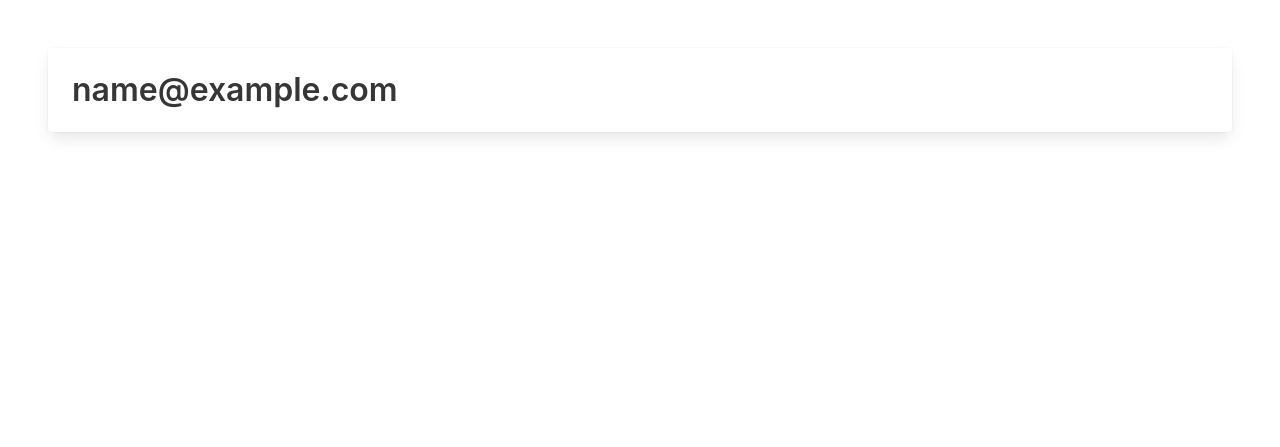
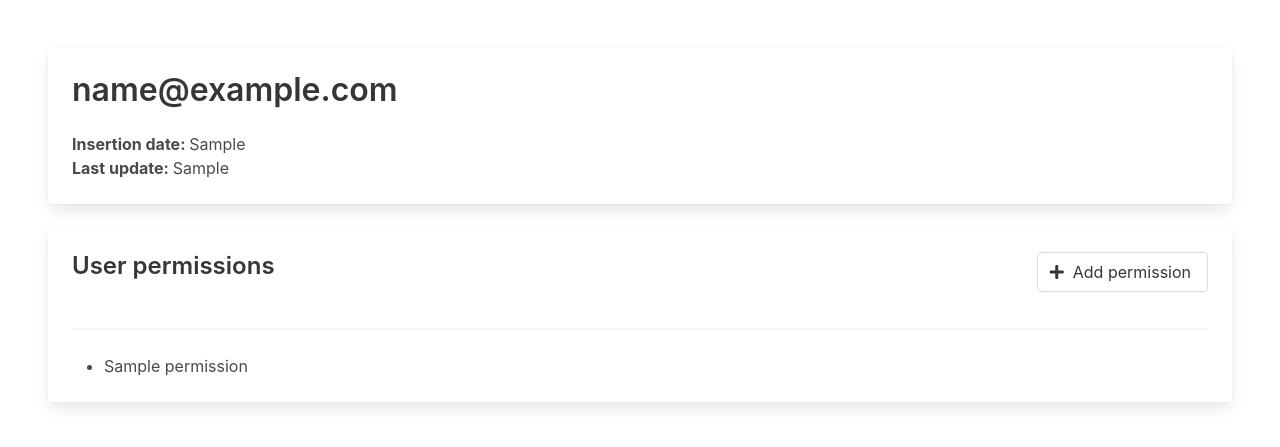
Before and after one commit to ale-cci/demo-oauth-openid, a Flask app: template backend/templates/user_detail.html.j2 in a window 1280 px wide. Shown: the part 56-503 px from the top of the page. Run offline with Flask 2, Linux system fonts and the light colour scheme; the template is opened without the code that fills it: most values are stand-ins (such as "Sample title", 1, 10 or a date in 2020).

Commit message:
Add permission tables

```diff
--- a/backend/main.py
+++ b/backend/main.py
@@ -65,7 +65,7 @@ def users():
 @app.route('/users/<int:user_id>')
 def user_detail(user_id):
     user_data = flask_db.fetch_one('''
-    select id, email from users where id=%s
+    select id, email, ins_ts, upd_ts from users where id=%s
     ''', (user_id,))
 
     ctx = {
--- a/backend/templates/user_detail.html.j2
+++ b/backend/templates/user_detail.html.j2
@@ -5,12 +5,48 @@
   <div class="content">
     <div class="section">
       <div class="card">
-        <form method="GET">
-          <div class="card-content">
-            <div class="title"> {{details.email}} </div>
+        <div class="card-content">
+          <div class="title"> {{details.email}} </div>
+
+          <div>
+            <b> Insertion date: </b>
+            <span> {{ details.ins_ts }} </span>
           </div>
-        </form>
+          <div>
+            <b> Last update: </b>
+            <span> {{ details.ins_ts }} </span>
+          </div>
+        </div>
       </div>
+
+      <br>
+
+      <div class="card">
+        <div class="card-content">
+          <div class="columns">
+            <div class="column">
+              <div class="title is-4"> User permissions </div>
+            </div>
+            <div>
+              <div class="column is-narrow">
+                <button class="button is-outlined">
+                  <span class="icon"> <i class="fas fa-plus"></i> </span>
+                  <span> Add permission </span>
+                </button>
+              </div>
+            </div>
+          </div>
+          <hr/>
+
+          <ul>
+          {% for permission in permissions %}
+            <li> {{ permission.name }} </li>
+          {% endfor %}
+          </ul>
+        </div>
+      </div>
+
+
     </div>
   </div>
 {% endblock %}
--- /dev/null
+++ b/migrations/003-add-permissions.sql
@@ -0,0 +1,15 @@
+drop table if exists permissions;
+create table permissions (
+  id integer not null auto_increment,
+  name varchar(32) not null unique,
+  primary key (`id`)
+);
+
+
+drop table if exists user_permissions;
+create table user_permissions (
+  id integer not null auto_increment primary key,
+  user integer not null,
+  permission integer not null,
+  unique key (`user`, `permission`),
+);
```
